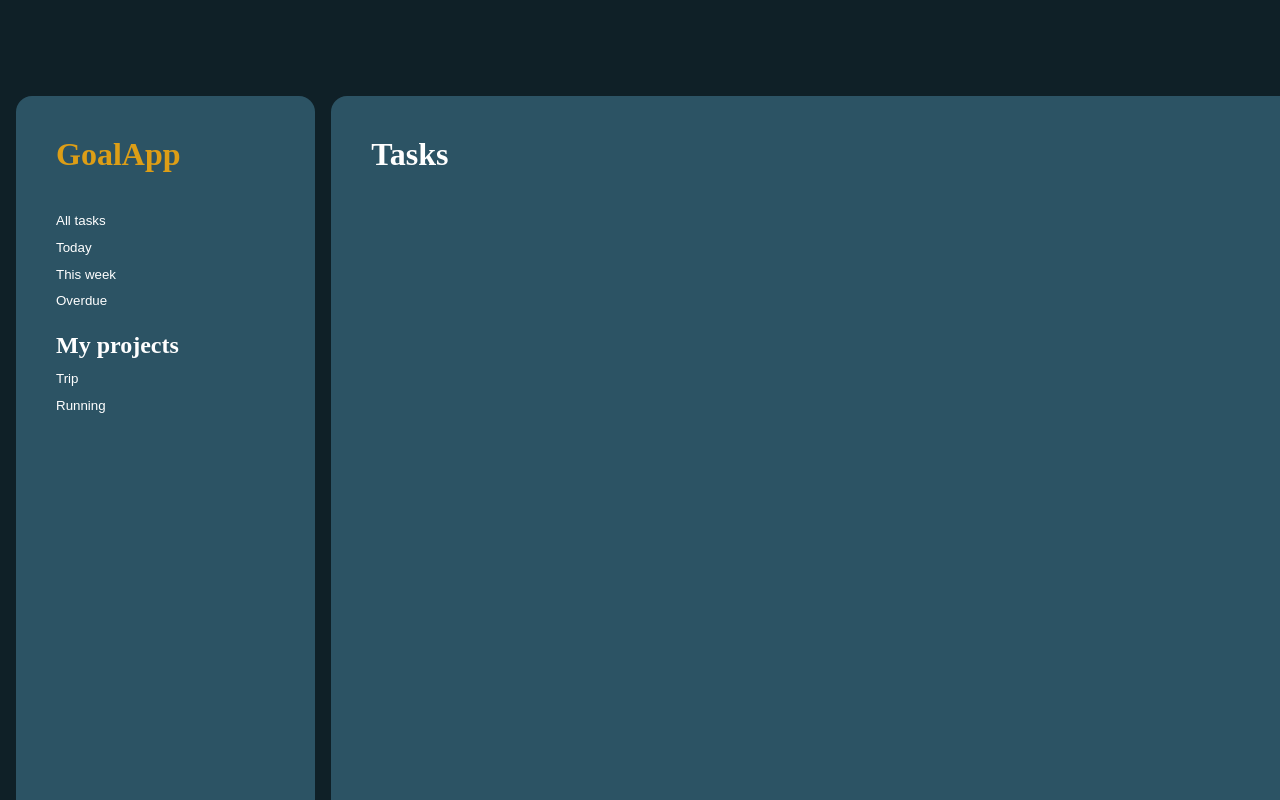
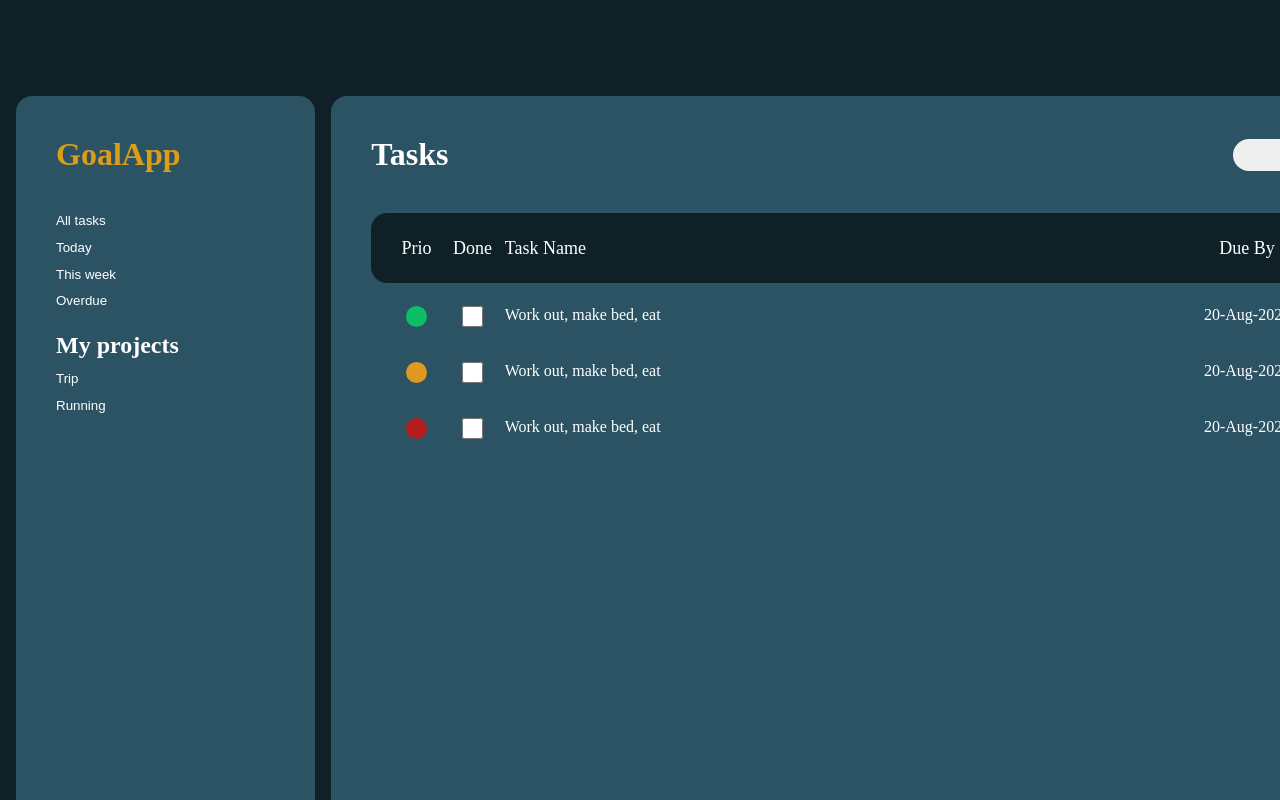
Before and after one commit to klintat/odin-todo_list, a website built with webpack: page src/index.html in a window 1280 px wide. Shown: the top 800 px of the page. Built offline with nearby package versions, Linux system fonts and the light colour scheme.

Commit message:
Created layout for task-list, replaced  edit and delete buttons with icons

```diff
--- a/src/index.html
+++ b/src/index.html
@@ -19,9 +19,50 @@
           <button class="btn">Running</button>
         </aside>
       </div>
-      <div id="main-container">
-        <h1 id="display-tasks">Tasks</h1>
+      <!-- Main container to display tasks -->
+      <div id="task-container">
+        <div id="task-title">
+          <h1>Tasks</h1>
+          <button id="add-task-btn">+ Add task</button>
+        </div>
+        <div class="task-header task-list">
+          <div class="task">
+            <span>Prio</span>
+            <span>Done</span>
+            <span class="task-name">Task Name</span>
+            <span>Due By</span>
+            <span>Edit</span>
+            <span>Delete</span>
+          </div>
+        </div>
+        <div class="task-list">
+          <div class="task">
+            <span class="dot dot-green"></span>
+            <span><input type="checkbox" id="task-done" name="task-done"/></span>
+            <span class="task-name">Work out, make bed, eat</span>
+            <span>20-Aug-2024</span>
+            <button class="edit-task">Edit</button>
+            <button class="delete-task">Delete</button>
+          </div>
+          <div class="task">
+            <span class="dot dot-yellow"></span>
+            <span><input type="checkbox" id="task-done" name="task-done"/></span>
+            <span class="task-name">Work out, make bed, eat</span>
+            <span>20-Aug-2024</span>
+            <button class="edit-task">Edit</button>
+            <button class="delete-task">Delete</button>
+          </div>
+          <div class="task">
+            <span class="dot dot-red"></span>
+            <span><input type="checkbox" id="task-done" name="task-done"/></span>
+            <span class="task-name">Work out, make bed, eat</span>
+            <span>20-Aug-2024</span>
+            <button class="edit-task">Edit</button>
+            <button class="delete-task">Delete</button>
+          </div>
+        </div>
       </div>
+      <!-- Notes content -->
       <div id="notes-container">
         <h2 id="notes-heading">Notes</h2>
         <button class="add-note-btn">+ New note</button>
@@ -44,6 +85,7 @@
         <div id="all-note-container">
         </div>
       </div>
+      <!-- End of notes content -->
     </div>
   </body>
 </html>
--- a/src/index.js
+++ b/src/index.js
@@ -1,7 +1,4 @@
 import '../src/style.css';
 import { noteModal } from './functions/noteModal'
 
-// Note module functionality
-
 noteModal();
-// To display created user notes
--- a/src/style.css
+++ b/src/style.css
@@ -33,7 +33,7 @@ body {
 
 /* Sidebar layout */
 
-#sidebar-container, #main-container, #notes-container {
+#sidebar-container, #task-container, #notes-container {
     border-radius: 1rem;
     background-color: var(--layout-Bg-Color);
     padding: 2.5rem;
@@ -45,6 +45,7 @@ body {
 
 #app-logo {
     color: var(--logo-Color);
+    margin-bottom: 2.5rem;
 }
 
 #sidebar {
@@ -53,7 +54,6 @@ body {
     flex-direction: column;
     justify-content: space-between;
     text-align-last: left;
-    margin-top: 2.5rem;
     gap: 0.5rem;
 }
 
@@ -203,3 +203,108 @@ dialog::backdrop {
 #save-note-btn:hover {
     background-color: rgba(221, 158, 22, 0.8);
 }
+
+/* Task layout */
+#task-title {
+    display: flex;
+    justify-content: space-between;
+    align-items: center;
+}
+
+#add-task-btn {
+    width: 16rem;
+    height: 2rem;
+    border-radius: 16px;
+    border-style: none;
+    cursor: pointer;
+}
+
+#add-task-btn:hover {
+    background-color: var(--logo-Color);
+    transition: 0.4s;
+    box-shadow: 0 0 16px white;
+    color: white;
+}
+
+#add-task-btn:active {
+   transform: scale(0.9);
+}
+
+/* Task table */
+#task-title {
+    margin-bottom: 2.5rem;
+}
+
+.task-header {
+    background: var(--bg-Color);
+    font-size: 18px;
+    border-radius: 16px;
+}
+
+.task-list {
+    display: flex;
+    flex-direction: column;
+    width: 100%;
+    padding: 7px;
+}
+
+.task {
+    height: 56px;
+    display: grid;
+    grid-template-columns: 1fr 1fr 14fr 2.5fr 1.5fr 1.5fr;
+    gap: 8px;
+    align-content: center;
+    justify-items: center;
+    padding: 14px;
+}
+
+.task-name {
+    justify-self: left;
+}
+
+.dot {
+    height: 21px;
+    width: 21px;
+    border-radius: 50%;
+    display: inline-block;
+}
+.dot-green {
+    background-color: #0cbf66;
+}
+
+.dot-yellow {
+    background-color: #df9920;
+}
+
+.dot-red {
+    background-color: #b31d1d;
+}
+
+#task-done {
+    height: 21px;
+    width: 21px;
+}
+
+.edit-task {
+    background-image: url('../src/assets/create-outline.svg');
+    background-color: transparent !important;
+    color: transparent;
+    width: 42px;
+    background-repeat: no-repeat;
+    background-size: contain;
+    background-position: center;
+    border: none;
+    cursor: pointer;
+}
+
+.delete-task {
+    background-image: url('../src/assets/trash-outline.svg');
+    background-color: transparent !important;
+    color: transparent;
+    width: 42px;
+    background-repeat: no-repeat;
+    background-size: contain;
+    background-position: center;
+    border: none;
+    cursor: pointer;
+}
```
Also changed, not shown: src/assets/create-outline.svg (added), src/assets/trash-outline.svg (added).
